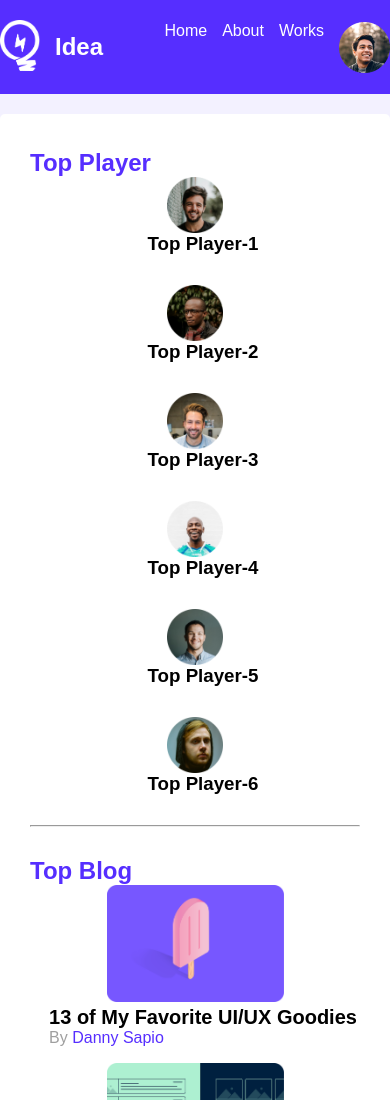
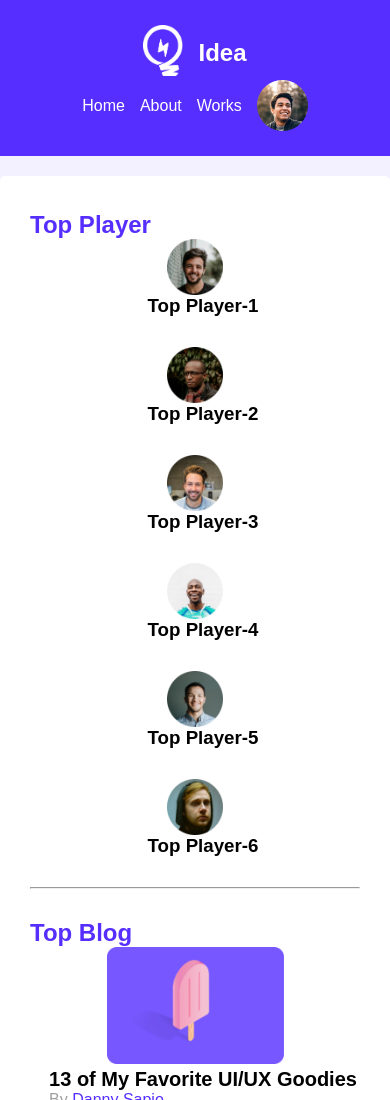
Before and after one commit to latifsagor/leader-board, a plain HTML site: page index.html in a window 390 px wide. Shown: the top 1100 px of the page. Drawn offline with Linux system fonts and the light colour scheme.

Commit message:
responsive

```diff
--- a/css/style.css
+++ b/css/style.css
@@ -34,7 +34,8 @@ header{
     justify-content: center;
     align-items: center;
     background-color: #562EFF;
-    height: 94px;
+    padding-top: 25px;
+    padding-bottom: 25px;
     width: 100%;
 }
 
@@ -65,6 +66,7 @@ header{
 
 .menu{
     display: flex;
+    align-items: center;
 }
 
 .menu-item ul {
@@ -209,6 +211,13 @@ Media Queries
 
 /* Mobile device */
 @media only screen and (max-width: 688px) {
+    .header-container{
+        width: 100%;
+    }
+
+    .header-details{
+        flex-direction: column;
+    }
     .container{
         width: 100%;
     }
@@ -223,6 +232,10 @@ Media Queries
 }
 
 @media only screen and (min-width: 689px) and (max-width: 992px) {
+    .header-details{
+        padding-right: 15px;
+        padding-left: 15px;
+    }
     .container{
         width: 100%;
     }
```
